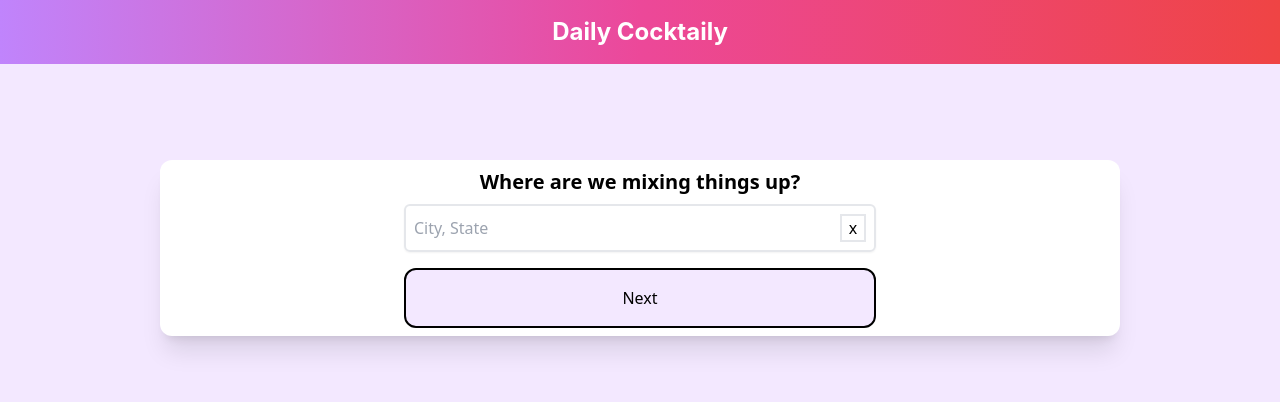
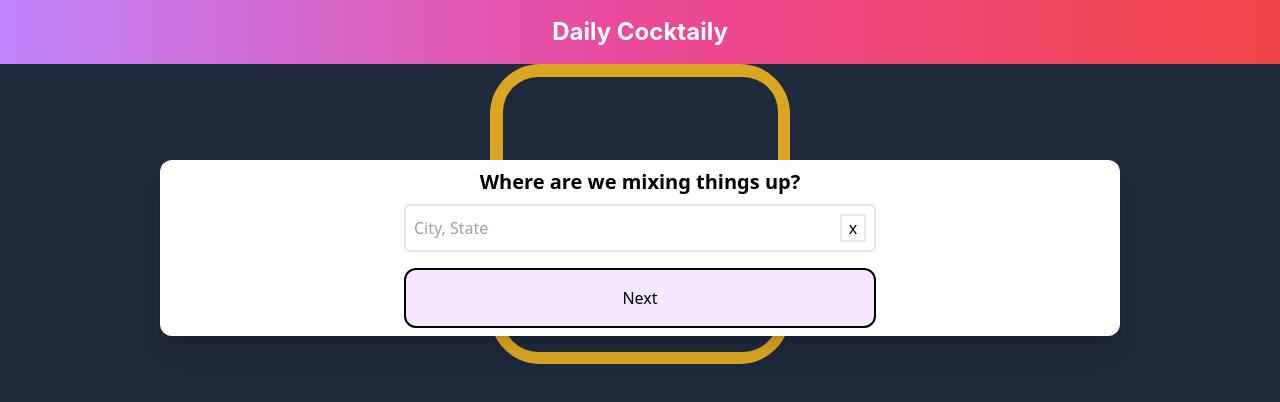
Before and after one commit to MattHlav478/cocktail-react, a React (Create React App) app: page / in a window 1280 px wide. Shown: the top 402 px of the page. Built offline with nearby package versions, Linux system fonts and the light colour scheme.

Commit message:
start main logo design

```diff
--- a/src/screens/Home.css
+++ b/src/screens/Home.css
@@ -18,3 +18,55 @@
 .fade-exit-active .btn {
   transition: opacity 500ms, transform 500ms;
 }
+
+/* Group 1 */
+.group-1 {
+  position: absolute;
+  width: 250px;
+  height: 250px;
+}
+
+/* Rectangle 1 */
+.rectangle-1 {
+  position: absolute;
+  width: 250px;
+  height: 250px;
+
+  background: #d9d9d9;
+  border-radius: 50px;
+}
+
+/* Rectangle 2 */
+.rectangle-2 {
+  position: absolute;
+  width: 225px;
+  height: 225px;
+  background: #552727;
+  border-radius: 35px;
+}
+
+/* Group 1 */
+.group-1 {
+  /* position: absolute; */
+  width: 300px;
+  height: 300px;
+}
+
+/* inner-border */
+.inner-border {
+  width: 275px;
+  height: 275px;
+  background: #544b4b;
+  border-radius: 35px;
+}
+
+/* outer-border */
+.outer-border {
+  /* position: absolute; */
+  width: 300px;
+  height: 300px;
+
+  background: #d9d9d9;
+  opacity: 1;
+  border-radius: 50px;
+}
--- a/src/screens/Home.js
+++ b/src/screens/Home.js
@@ -29,7 +29,7 @@ export default function Home({
   } else if (modalState === "recipe") {
     nodeRef = recipeRef;
   } else {
-    console.log("error: modalState doesn't match")
+    console.log("error: modalState doesn't match");
   }
 
   const componentMap = {
@@ -53,13 +53,39 @@ export default function Home({
     recipe: <Recipe cocktail={cocktail} />,
   };
 
-  useEffect(()=> {
-    console.log(`modalState: ${modalState}`)
-  },[modalState])
+  useEffect(() => {
+    console.log(`modalState: ${modalState}`);
+  }, [modalState]);
 
   return (
     <>
-      <div className="min-h-screen bg-purple-100 font-sans">
+      <div className="min-h-screen flex justify-center bg-slate-800 font-sans">
+        {/* LOGO */}
+        <div style={{ width: 300, height: 300, position: "relative" }}>
+
+          <div
+            style={{
+              width: 300,
+              height: 300,
+              left: 0,
+              top: 0,
+              position: "absolute",
+              borderRadius: 50,
+            }}
+            className="bg-roller-3"
+          /><div
+          style={{
+            width: 275,
+            height: 275,
+            left: 13,
+            top: 13,
+            position: "absolute",
+            borderRadius: 35,
+          }}
+          className="bg-slate-800"
+        ></div>
+        </div>
+        {/* END LOGO */}
         <div className="absolute w-full h-3/4 flex flex-col">
           <SwitchTransition mode={"out-in"}>
             <CSSTransition
```
